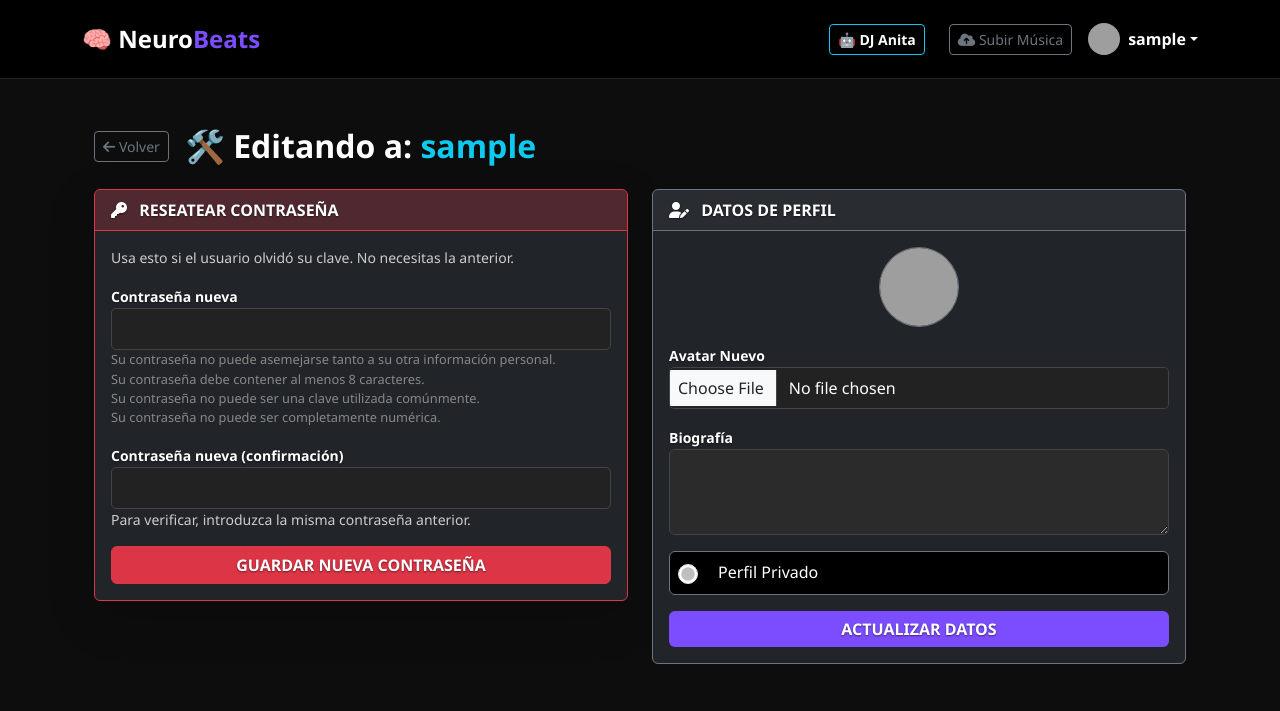
After one commit to TobbenTT/NeuroBeats, a Django app: page /god-mode/edit/1/ in a window 1280 px wide. The commit adds this page. Shown: the top 711 px of the page. Run offline with Django 5.2, Linux system fonts and the light colour scheme; the visitor is signed in with stand-in values (Sample User, id 1); data comes from the database, SQL or seed files in the repository; data that the repository does not hold is empty; some libraries are stand-ins or nearby versions; grey boxes are pictures that could not be loaded.

Commit message:
Mejoras Admin

```diff
--- a/config/urls.py
+++ b/config/urls.py
@@ -20,7 +20,7 @@ from django.conf import settings
 from django.conf.urls.static import static
 from django.contrib.auth import views as auth_views
 from music.views import home, upload_song, rate_song, delete_song, toggle_favorite, song_detail
-from users.views import profile, edit_profile, create_user_fast, sign_out, public_profile, toggle_follow, admin_dashboard, admin_user_detail
+from users.views import profile, edit_profile, create_user_fast, sign_out, public_profile, toggle_follow, admin_dashboard, admin_user_detail, admin_edit_user
 
 urlpatterns = [
     path('admin/', admin.site.urls),
@@ -51,6 +51,7 @@ urlpatterns = [
     # --- ZONA DE ADMINISTRACIÓN (TOBBEN) ---
     path('god-mode/dashboard/', admin_dashboard, name='admin_dashboard'),
     path('god-mode/inspect/<int:user_id>/', admin_user_detail, name='admin_user_detail'),
+    path('god-mode/edit/<int:user_id>/', admin_edit_user, name='admin_edit_user'),
 ]
 
 if settings.DEBUG:
--- /dev/null
+++ b/templates/admin_edit_user.html
@@ -0,0 +1,86 @@
+{% extends 'base.html' %}
+
+{% block content %}
+<div class="container mt-4">
+    <div class="d-flex align-items-center gap-3 mb-4">
+        <a href="{% url 'admin_user_detail' target_user.id %}" class="btn btn-outline-secondary btn-sm">
+            <i class="fas fa-arrow-left"></i> Volver
+        </a>
+        <h2 class="fw-bold text-white m-0">🛠️ Editando a: <span class="text-info">{{ target_user.username }}</span></h2>
+    </div>
+
+    <div class="row">
+        <div class="col-md-6 mb-4">
+            <div class="card bg-dark border-danger shadow-lg">
+                <div class="card-header bg-danger bg-opacity-25 border-danger text-danger fw-bold">
+                    <i class="fas fa-key me-2"></i> RESEATEAR CONTRASEÑA
+                </div>
+                <div class="card-body">
+                    <p class="text-secondary small">Usa esto si el usuario olvidó su clave. No necesitas la anterior.</p>
+
+                    <form method="post">
+                        {% csrf_token %}
+                        {% for field in pass_form %}
+                            <div class="mb-3">
+                                <label class="text-white small fw-bold">{{ field.label }}</label>
+                                {{ field }} <div class="text-danger small">{{ field.errors }}</div>
+                                <div class="text-muted small">{{ field.help_text|safe }}</div>
+                            </div>
+                        {% endfor %}
+
+                        <button type="submit" name="btn_password" class="btn btn-danger w-100 fw-bold">
+                            GUARDAR NUEVA CONTRASEÑA
+                        </button>
+                    </form>
+                </div>
+            </div>
+        </div>
+
+        <div class="col-md-6 mb-4">
+            <div class="card bg-dark border-secondary">
+                <div class="card-header bg-secondary bg-opacity-10 border-secondary text-white fw-bold">
+                    <i class="fas fa-user-edit me-2"></i> DATOS DE PERFIL
+                </div>
+                <div class="card-body">
+                    <form method="post" enctype="multipart/form-data">
+                        {% csrf_token %}
+
+                        <div class="text-center mb-3">
+                            <img src="{{ target_user.profile.avatar.url }}" class="rounded-circle border border-secondary" width="80" height="80">
+                        </div>
+
+                        <div class="mb-3">
+                            <label class="text-white small fw-bold">Avatar Nuevo</label>
+                            {{ p_form.avatar }}
+                        </div>
+
+                        <div class="mb-3">
+                            <label class="text-white small fw-bold">Biografía</label>
+                            {{ p_form.bio }}
+                        </div>
+
+                        <div class="mb-3 bg-black p-2 rounded border border-secondary">
+                            <div class="form-check form-switch">
+                                {{ p_form.is_private }}
+                                <label class="form-check-label text-white">Perfil Privado</label>
+                            </div>
+                        </div>
+
+                        <button type="submit" name="btn_profile" class="btn btn-neuro w-100 fw-bold">
+                            ACTUALIZAR DATOS
+                        </button>
+                    </form>
+                </div>
+            </div>
+        </div>
+    </div>
+</div>
+
+<style>
+    input[type="text"], input[type="password"], textarea, input[type="file"] {
+        background-color: #222; border: 1px solid #444; color: white; width: 100%; padding: 8px; border-radius: 5px;
+    }
+    input:focus, textarea:focus { outline: 2px solid #7c4dff; border-color: transparent; }
+    ul { list-style: none; padding: 0; font-size: 0.8rem; color: #888; }
+</style>
+{% endblock %}
--- a/users/views.py
+++ b/users/views.py
@@ -6,6 +6,8 @@ from music.models import Song
 from .forms import ProfileUpdateForm
 from django.contrib.auth.forms import UserCreationForm
 from django.contrib.auth.decorators import user_passes_test
+from django.contrib.auth.forms import SetPasswordForm
+
 from django.contrib import messages
 from django.contrib.auth import logout
 from django.contrib.admin.views.decorators import staff_member_required
@@ -126,3 +128,36 @@ def admin_user_detail(request, user_id):
         'target_user': target_user,
         'songs': songs
     })
+
+@staff_member_required
+def admin_edit_user(request, user_id):
+    target_user = get_object_or_404(User, id=user_id)
+
+    # Formularios
+    if request.method == 'POST':
+        # ¿Es cambio de contraseña?
+        if 'btn_password' in request.POST:
+            pass_form = SetPasswordForm(target_user, request.POST)
+            if pass_form.is_valid():
+                pass_form.save()
+                messages.success(request, f"✅ Contraseña de {target_user.username} cambiada con éxito.")
+                return redirect('admin_user_detail', user_id=user_id)
+
+        # ¿Es actualización de perfil?
+        elif 'btn_profile' in request.POST:
+            p_form = ProfileUpdateForm(request.POST, request.FILES, instance=target_user.profile)
+            if p_form.is_valid():
+                p_form.save()
+                messages.success(request, f"✅ Perfil de {target_user.username} actualizado.")
+                return redirect('admin_user_detail', user_id=user_id)
+
+    else:
+        # Cargar formularios vacíos
+        pass_form = SetPasswordForm(target_user)
+        p_form = ProfileUpdateForm(instance=target_user.profile)
+
+    return render(request, 'admin_edit_user.html', {
+        'target_user': target_user,
+        'pass_form': pass_form,
+        'p_form': p_form
+    })
```
Also changed, not shown: templates/admin_user_detail.html (+16 -0 lines).
